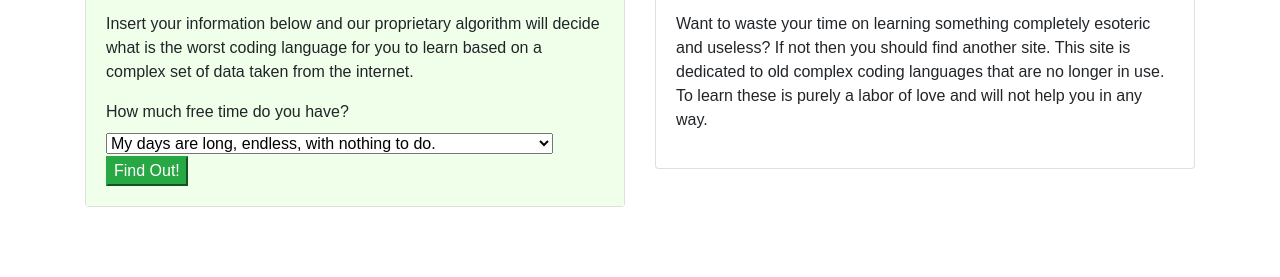
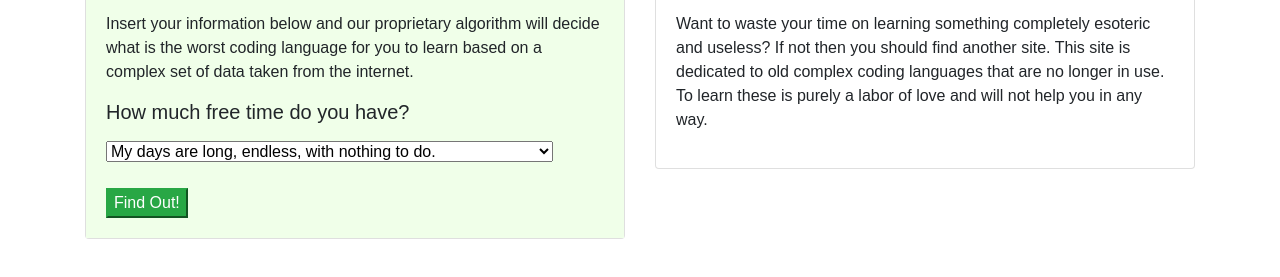
Before and after one commit to simpledimplejohn/LanguageSuggester, a plain HTML site: page index.html in a window 1280 px wide. Shown: the part 365-642 px from the top of the page. Drawn offline with Linux system fonts and the light colour scheme; a web font is replaced by a local one.

Commit message:
add style to form field

```diff
--- a/index.html
+++ b/index.html
@@ -27,7 +27,7 @@
             <p>Insert your information below and our proprietary algorithm will decide what is the worst coding language for you to learn based on a complex set of data taken from the internet.</p>
 <!-- -------------------------------Form-------------------------------------- -->
             <form id="quiz-form">
-              <label for="time">How much free time do you have?</label>
+              <label for="time"><h5>How much free time do you have?</h5></label>
               <select id="time">
                 <option value="lots">My days are long, endless, with nothing to do.</option>
                 <option value="some">I work but other than that I sit around doing nothing.</option>
@@ -35,7 +35,8 @@
                 <option value="none">I have endless work family responsibilities and have no time</option>
               </select>
 
-
+              <br>
+              <br>
               <button type="submit" class="btn-success">Find Out!</button>
             </form>
           </div>
```
